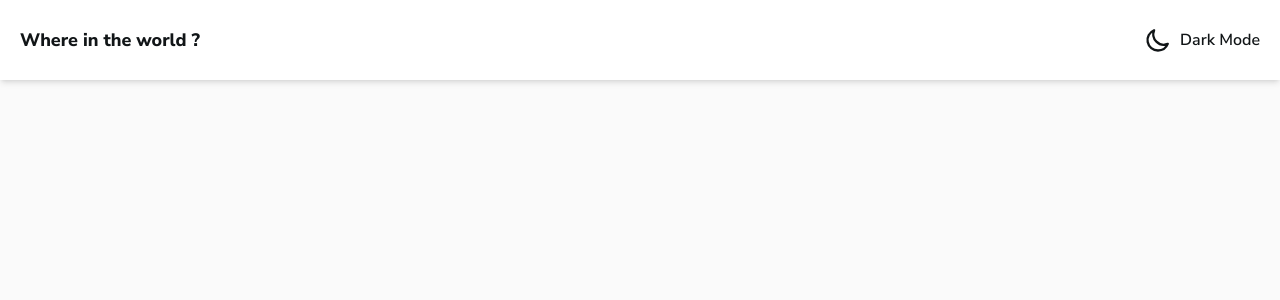
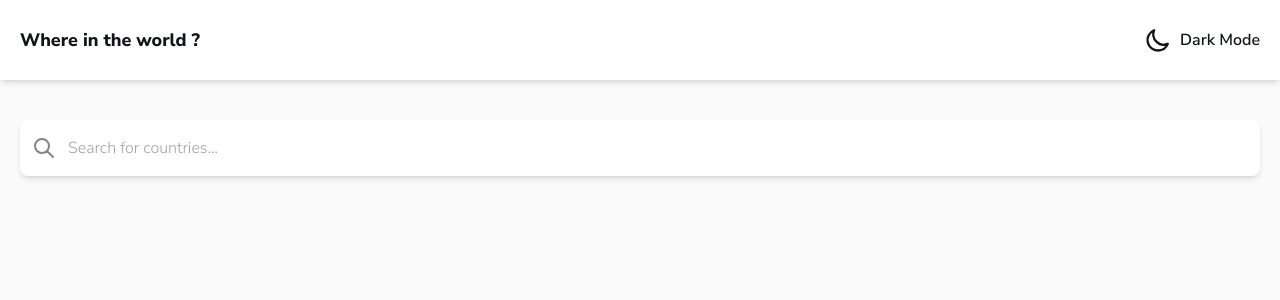
Before and after one commit to eliasgr/countries-api, a Next.js app: page / in a window 1280 px wide. Shown: the top 300 px of the page. Built offline with nearby package versions, Linux system fonts and the light colour scheme.

Commit message:
added search component

```diff
--- /dev/null
+++ b/components/Search.tsx
@@ -0,0 +1,31 @@
+const Search = () => {
+	return (
+		<>
+			<div className='relative my-10 mx-5'>
+				<div className='absolute inset-y-0 left-0 flex items-center pl-3'>
+					<svg
+						xmlns='http://www.w3.org/2000/svg'
+						className='h-6 w-6 text-gray-2'
+						fill='none'
+						viewBox='0 0 24 24'
+						stroke='currentColor'
+						strokeWidth={2}
+					>
+						<path
+							strokeLinecap='round'
+							strokeLinejoin='round'
+							d='M21 21l-6-6m2-5a7 7 0 11-14 0 7 7 0 0114 0z'
+						/>
+					</svg>
+				</div>
+				<input
+					type='search'
+					className='block w-full rounded-lg p-4 pl-12 shadow-md outline-none focus:ring-2 focus:ring-blue-3 '
+					placeholder='Search for countries...'
+				/>
+			</div>
+		</>
+	);
+};
+
+export default Search;
--- a/pages/index.tsx
+++ b/pages/index.tsx
@@ -2,6 +2,7 @@ import type { NextPage } from 'next';
 import Head from 'next/head';
 import Image from 'next/image';
 import Header from '../components/Header';
+import Search from '../components/Search';
 import styles from '../styles/Home.module.css';
 
 const Home: NextPage = () => {
@@ -13,6 +14,7 @@ const Home: NextPage = () => {
 				<link rel='icon' href='/favicon.ico' />
 			</Head>
 			<Header />
+			<Search />
 		</div>
 	);
 };
```
